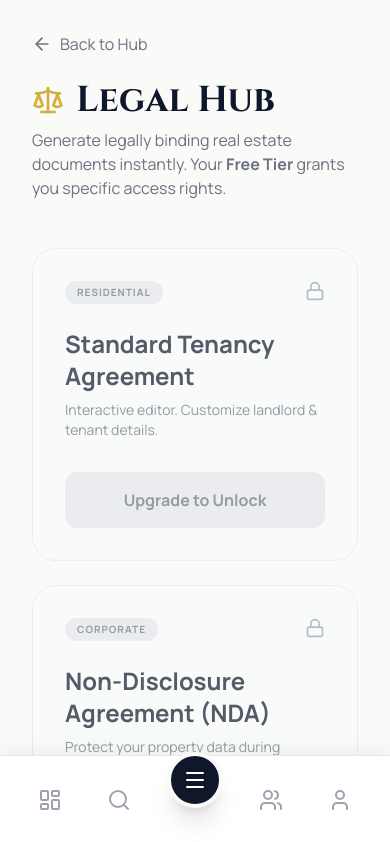
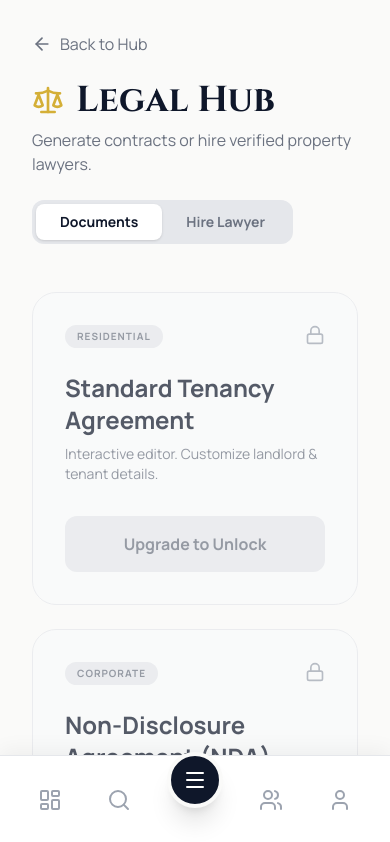
Before and after one commit to Dera-precious/belmont-properties, a Next.js app: page /legal in a window 390 px wide. Shown: the top 842 px of the page. Built offline with nearby package versions, Linux system fonts and the light colour scheme.

Commit message:
Add Lawyer Directory and AI Chat Banner to Legal Hub

```diff
--- a/src/app/legal/page.tsx
+++ b/src/app/legal/page.tsx
@@ -1,25 +1,58 @@
 'use client';
 
 import React, { useState } from 'react';
-import { useAuth } from '../context/AuthContext';
+import { useAuth } from '@/app/context/AuthContext';
 import Link from 'next/link';
-import { motion } from 'framer-motion';
+import { motion, AnimatePresence } from 'framer-motion';
 import {
     Scale, FileText, Lock, Download, CheckCircle2,
-    ArrowLeft, Loader2, PenTool, Printer, Shield
+    ArrowLeft, Loader2, PenTool, Printer, Shield,
+    Users, MessageSquare, Star, Clock, Briefcase
 } from 'lucide-react';
 
 export default function LegalHub() {
     const { user } = useAuth();
 
-    // VIEW STATE: 'hub' (Grid) or 'editor' (The Drafting Tool)
-    const [view, setView] = useState<'hub' | 'editor'>('hub');
+    // VIEW STATE: 'documents' | 'lawyers' | 'editor'
+    const [activeTab, setActiveTab] = useState<'documents' | 'lawyers'>('documents');
+    const [editorOpen, setEditorOpen] = useState(false);
 
-    // HUB STATES
+    // --- LAWYER DIRECTORY DATA ---
+    const lawyers = [
+        { id: 1, name: "Barr. Chidem K.", firm: "Legal Shield Partners", specialty: "Property Law", rate: "₦50k/hr", image: "https://images.unsplash.com/photo-1573496359142-b8d87734a5a2?q=80&w=2576&auto=format&fit=crop" },
+        { id: 2, name: "Barr. Tunde Cole", firm: "Cole & Associates", specialty: "Commercial Leasing", rate: "₦75k/hr", image: "https://images.unsplash.com/photo-1560250097-0b93528c311a?q=80&w=2574&auto=format&fit=crop" },
+        { id: 3, name: "Barr. Aisha Bello", firm: "Abuja Land Consult", specialty: "Land Titles (C of O)", rate: "₦60k/hr", image: "https://images.unsplash.com/photo-1580489944761-15a19d654956?q=80&w=2661&auto=format&fit=crop" },
+    ];
+
+    // --- DOCUMENT DATA ---
+    const documents = [
+        {
+            id: 1, title: "Standard Tenancy Agreement",
+            desc: "Interactive editor. Customize landlord & tenant details.",
+            type: "Residential", tiers: ['Free', 'Pro', 'Premium', 'Gold', 'Diamond']
+        },
+        {
+            id: 2, title: "Non-Disclosure Agreement (NDA)",
+            desc: "Protect your property data during negotiations.",
+            type: "Corporate", tiers: ['Pro', 'Premium', 'Gold', 'Diamond']
+        },
+        {
+            id: 3, title: "Commercial Lease Contract",
+            desc: "For office spaces, retail, and warehouses.",
+            type: "Commercial", tiers: ['Gold', 'Diamond']
+        },
+        {
+            id: 4, title: "Joint Venture Agreement",
+            desc: "Complex developer & landowner partnership.",
+            type: "Development", tiers: ['Diamond']
+        }
+    ];
+
+    // --- HUB STATES ---
     const [generating, setGenerating] = useState<string | null>(null);
     const [completed, setCompleted] = useState<string | null>(null);
 
-    // EDITOR STATES
+    // --- EDITOR STATES ---
     const [isDrafting, setIsDrafting] = useState(false);
     const [hasDraft, setHasDraft] = useState(false);
     const [landlord, setLandlord] = useState('');
@@ -35,18 +68,12 @@ export default function LegalHub() {
     };
 
     // --- HANDLERS ---
-
     const handleCardClick = (doc: any) => {
-        // 1. Check Permissions
-        if (!hasAccess(doc.tiers)) return; // Logic handled in UI (redirects to pricing)
-
-        // 2. If it's the Tenancy Agreement, open the Editor
+        if (!hasAccess(doc.tiers)) return;
         if (doc.title === "Standard Tenancy Agreement") {
-            setView('editor');
+            setEditorOpen(true);
             return;
         }
-
-        // 3. For others, simulate download (Demo Mode)
         setGenerating(doc.title);
         setTimeout(() => {
             setGenerating(null);
@@ -59,59 +86,22 @@ export default function LegalHub() {
         if (!landlord || !tenant) return;
         setIsDrafting(true);
         setHasDraft(false);
-
-        // Simulate AI Drafting
         setTimeout(() => {
             setIsDrafting(false);
             setHasDraft(true);
         }, 2500);
     };
 
-    // --- DATA ---
-    const documents = [
-        {
-            id: 1,
-            title: "Standard Tenancy Agreement",
-            desc: "Interactive editor. Customize landlord & tenant details.",
-            type: "Residential",
-            tiers: ['Free', 'Pro', 'Premium', 'Gold', 'Diamond']
-        },
-        {
-            id: 2,
-            title: "Non-Disclosure Agreement (NDA)",
-            desc: "Protect your property data during negotiations.",
-            type: "Corporate",
-            tiers: ['Pro', 'Premium', 'Gold', 'Diamond']
-        },
-        {
-            id: 3,
-            title: "Commercial Lease Contract",
-            desc: "For office spaces, retail, and warehouses.",
-            type: "Commercial",
-            tiers: ['Gold', 'Diamond']
-        },
-        {
-            id: 4,
-            title: "Joint Venture Agreement",
-            desc: "Complex developer & landowner partnership.",
-            type: "Development",
-            tiers: ['Diamond']
-        }
-    ];
-
     // ==========================================
-    // VIEW 1: THE EDITOR (Your Provided Code)
+    // VIEW 1: THE EDITOR (If Open)
     // ==========================================
-    if (view === 'editor') {
+    if (editorOpen) {
         return (
             <div className="min-h-screen bg-[#FAFAF9] dark:bg-[#0F172A] text-[#0F172A] dark:text-white font-sans flex flex-col transition-colors duration-500">
                 {/* HEADER */}
                 <header className="h-16 border-b border-gray-200 dark:border-gray-800 px-6 flex items-center justify-between bg-white dark:bg-[#1E293B] z-10 sticky top-0 transition-colors">
                     <div className="flex items-center gap-4">
-                        <button
-                            onClick={() => setView('hub')} // GO BACK TO HUB
-                            className="p-2 hover:bg-gray-100 dark:hover:bg-gray-700 rounded-full transition-colors text-[#0F172A] dark:text-white"
-                        >
+                        <button onClick={() => setEditorOpen(false)} className="p-2 hover:bg-gray-100 dark:hover:bg-gray-700 rounded-full transition-colors text-[#0F172A] dark:text-white">
                             <ArrowLeft size={20} />
                         </button>
                         <div className="flex items-center gap-2">
@@ -121,27 +111,22 @@ export default function LegalHub() {
                     </div>
                 </header>
 
-                {/* MAIN WORKSPACE */}
+                {/* MAIN WORKSPACE (Your Editor Code) */}
                 <div className="flex-1 flex flex-col md:flex-row overflow-hidden md:overflow-hidden overflow-y-auto">
                     {/* LEFT PANEL: Inputs */}
                     <div className="w-full md:w-1/3 border-b md:border-b-0 md:border-r border-gray-200 dark:border-gray-800 bg-white dark:bg-[#1E293B] p-6 md:p-8 overflow-y-auto flex flex-col h-auto md:h-full shrink-0 transition-colors">
                         <div className="mb-8">
-                            <div className="w-12 h-12 bg-blue-50 dark:bg-blue-900/30 rounded-xl flex items-center justify-center text-blue-900 dark:text-blue-400 mb-4">
-                                <PenTool size={24} />
-                            </div>
+                            <div className="w-12 h-12 bg-blue-50 dark:bg-blue-900/30 rounded-xl flex items-center justify-center text-blue-900 dark:text-blue-400 mb-4"><PenTool size={24} /></div>
                             <h2 className="text-2xl font-serif mb-2">Contract Drafter</h2>
                             <p className="text-gray-400 text-sm">Auto-generate legally binding agreements in seconds.</p>
                         </div>
-
                         <div className="space-y-6 flex-1">
-                            {/* Document Type Selector */}
                             <div>
                                 <label className="text-xs font-bold uppercase tracking-wider text-gray-400 block mb-2">Document Type</label>
                                 <select disabled className="w-full p-3 bg-gray-50 dark:bg-[#0F172A] border border-gray-200 dark:border-gray-700 rounded-lg text-sm outline-none text-[#0F172A] dark:text-white opacity-60 cursor-not-allowed">
                                     <option>Tenancy Agreement</option>
                                 </select>
                             </div>
-
                             <div className="p-4 bg-gray-50 dark:bg-[#0F172A] rounded-xl border border-gray-100 dark:border-gray-700 space-y-4">
                                 <p className="text-xs font-bold uppercase tracking-wider text-gray-400 mb-2">Agreement Details</p>
                                 <input type="text" placeholder="Landlord Full Name" value={landlord} onChange={(e) => setLandlord(e.target.value)} className="w-full p-3 bg-white dark:bg-[#1E293B] border border-gray-200 dark:border-gray-700 rounded-lg text-sm outline-none focus:border-[#D4AF37] text-[#0F172A] dark:text-white" />
@@ -153,7 +138,6 @@ export default function LegalHub() {
                                 </div>
                             </div>
                         </div>
-
                         <button onClick={handleDraft} disabled={isDrafting || !landlord || !tenant} className="w-full mt-8 py-4 bg-[#0F172A] dark:bg-white text-white dark:text-[#0F172A] rounded-xl font-bold flex items-center justify-center gap-2 hover:bg-[#D4AF37] dark:hover:bg-[#D4AF37] transition-all disabled:opacity-50 disabled:cursor-not-allowed">
                             {isDrafting ? (<> <Loader2 size={20} className="animate-spin" /> Drafting Clauses... </>) : (<> <FileText size={20} /> Generate Agreement </>)}
                         </button>
@@ -162,21 +146,12 @@ export default function LegalHub() {
                     {/* RIGHT PANEL: Preview */}
                     <div className="w-full md:w-2/3 bg-gray-100 dark:bg-black p-6 md:p-8 flex items-center justify-center overflow-y-auto relative min-h-[600px] md:min-h-full transition-colors">
                         <motion.div initial={{ y: 20, opacity: 0 }} animate={{ y: 0, opacity: 1 }} className="bg-white w-full md:w-[595px] min-h-[600px] md:min-h-[842px] shadow-2xl p-8 md:p-12 relative text-[10px] leading-relaxed text-justify text-gray-800 font-serif">
-                            <div className="absolute inset-0 flex items-center justify-center opacity-[0.03] pointer-events-none">
-                                <Shield size={300} />
-                            </div>
-
+                            <div className="absolute inset-0 flex items-center justify-center opacity-[0.03] pointer-events-none"><Shield size={300} /></div>
                             {!hasDraft && !isDrafting ? (
-                                <div className="h-full flex flex-col items-center justify-center text-gray-300 space-y-4">
-                                    <FileText size={64} />
-                                    <p className="font-sans text-sm text-center">Enter details to generate a draft</p>
-                                </div>
+                                <div className="h-full flex flex-col items-center justify-center text-gray-300 space-y-4"><FileText size={64} /><p className="font-sans text-sm text-center">Enter details to generate a draft</p></div>
                             ) : (
                                 <div className={isDrafting ? 'blur-sm transition-all' : ''}>
-                                    <div className="text-center mb-8 border-b-2 border-[#0F172A] pb-4">
-                                        <h1 className="text-xl md:text-2xl font-bold text-[#0F172A] mb-1">TENANCY AGREEMENT</h1>
-                                        <p className="text-gray-500 font-sans text-xs">Prepared by Belmont Legal Shield AI</p>
-                                    </div>
+                                    <div className="text-center mb-8 border-b-2 border-[#0F172A] pb-4"><h1 className="text-xl md:text-2xl font-bold text-[#0F172A] mb-1">TENANCY AGREEMENT</h1><p className="text-gray-500 font-sans text-xs">Prepared by Belmont Legal Shield AI</p></div>
                                     <div className="space-y-4 text-xs">
                                         <p><strong>THIS TENANCY AGREEMENT</strong> is made this <span className="underline">{new Date().toLocaleDateString()}</span> BETWEEN:</p>
                                         <p><strong>{landlord || "_________________"}</strong> (Hereinafter referred to as the "LANDLORD") of the one part;</p>
@@ -190,39 +165,14 @@ export default function LegalHub() {
                                             <li>The Tenant shall keep the interior of the premises in good and tenantable repair.</li>
                                             <li>The Tenant shall not sublet the premises without written consent.</li>
                                         </ol>
-                                        <div className="mt-16 flex justify-between gap-4">
-                                            <div className="text-center w-1/2"><div className="w-full h-0.5 bg-gray-300 mb-2"></div><p>Signed by Landlord</p></div>
-                                            <div className="text-center w-1/2"><div className="w-full h-0.5 bg-gray-300 mb-2"></div><p>Signed by Tenant</p></div>
+                                        <div className="mt-16 flex justify-between gap-4"><div className="text-center w-1/2"><div className="w-full h-0.5 bg-gray-300 mb-2"></div><p>Signed by Landlord</p></div><div className="text-center w-1/2"><div className="w-full h-0.5 bg-gray-300 mb-2"></div><p>Signed by Tenant</p></div></div>
                                     </div>
-                                    </div>
-                                    {hasDraft && (
-                                        <motion.div initial={{ scale: 2, opacity: 0, rotate: -20 }} animate={{ scale: 1, opacity: 1, rotate: -12 }} transition={{ type: "spring", stiffness: 200, damping: 10 }} className="absolute bottom-12 right-12 md:bottom-24 md:right-24 border-4 border-green-600 text-green-600 rounded-full w-24 h-24 md:w-32 md:h-32 flex items-center justify-center font-bold text-center p-2 opacity-80">
-                                            <div className="border border-green-600 rounded-full w-20 h-20 md:w-28 md:h-28 flex flex-col items-center justify-center">
-                                                <CheckCircle2 size={24} />
-                                                <span className="text-[8px] md:text-[10px] uppercase mt-1">Belmont Legal</span>
-                                                <span className="text-xs md:text-sm font-black">VERIFIED</span>
-                                                <span className="text-[8px]">{new Date().toLocaleDateString()}</span>
-                                            </div>
-                                        </motion.div>
-                                    )}
+                                    {hasDraft && <motion.div initial={{ scale: 2, opacity: 0, rotate: -20 }} animate={{ scale: 1, opacity: 1, rotate: -12 }} className="absolute bottom-12 right-12 md:bottom-24 md:right-24 border-4 border-green-600 text-green-600 rounded-full w-24 h-24 md:w-32 md:h-32 flex items-center justify-center font-bold text-center p-2 opacity-80"><div className="border border-green-600 rounded-full w-20 h-20 md:w-28 md:h-28 flex flex-col items-center justify-center"><CheckCircle2 size={24} /><span className="text-[8px] md:text-[10px] uppercase mt-1">Belmont Legal</span><span className="text-xs md:text-sm font-black">VERIFIED</span><span className="text-[8px]">{new Date().toLocaleDateString()}</span></div></motion.div>}
                                 </div>
                             )}
-                            {isDrafting && (
-                                <div className="absolute inset-0 flex items-center justify-center bg-white/50 z-20">
-                                    <div className="bg-[#0F172A] text-white px-6 py-3 rounded-full flex items-center gap-3 shadow-xl">
-                                        <PenTool size={18} className="animate-bounce" />
-                                        <span>Writing Clauses...</span>
-                                    </div>
-                                </div>
-                            )}
+                            {isDrafting && <div className="absolute inset-0 flex items-center justify-center bg-white/50 z-20"><div className="bg-[#0F172A] text-white px-6 py-3 rounded-full flex items-center gap-3 shadow-xl"><PenTool size={18} className="animate-bounce" /><span>Writing Clauses...</span></div></div>}
                         </motion.div>
-                        {hasDraft && (
-                            <motion.div initial={{ y: 50, opacity: 0 }} animate={{ y: 0, opacity: 1 }} className="absolute bottom-8">
-                                <button className="px-8 py-3 bg-[#D4AF37] text-[#0F172A] font-bold rounded-full shadow-lg hover:scale-105 transition-transform flex items-center gap-2">
-                                    <Printer size={18} /> Print Agreement
-                                </button>
-                            </motion.div>
-                        )}
+                        {hasDraft && <motion.div initial={{ y: 50, opacity: 0 }} animate={{ y: 0, opacity: 1 }} className="absolute bottom-8"><button className="px-8 py-3 bg-[#D4AF37] text-[#0F172A] font-bold rounded-full shadow-lg hover:scale-105 transition-transform flex items-center gap-2"><Printer size={18} /> Print Agreement</button></motion.div>}
                     </div>
                 </div>
             </div>
@@ -230,25 +180,51 @@ export default function LegalHub() {
     }
 
     // ==========================================
-    // VIEW 2: THE HUB (Grid of Cards)
+    // VIEW 2: THE HUB (Tabs for Documents / Lawyers)
     // ==========================================
     return (
         <div className="min-h-screen bg-[#FAFAF9] dark:bg-[#0F172A] p-8 font-sans transition-colors duration-500 pb-32">
+
+            {/* HEADER SECTION */}
             <div className="max-w-6xl mx-auto mb-12">
                 <Link href="/" className="flex items-center gap-2 text-gray-500 dark:text-gray-400 hover:text-[#0F172A] dark:hover:text-white mb-6 transition-colors">
                     <ArrowLeft size={20} /> Back to Hub
                 </Link>
+                <div className="flex flex-col md:flex-row justify-between items-start md:items-end gap-6">
+                    <div>
                         <div className="flex items-center gap-3 text-[#D4AF37] mb-2">
                             <Scale size={32} />
                             <h1 className="text-4xl font-serif font-bold text-[#0F172A] dark:text-white">Legal Hub</h1>
                         </div>
                         <p className="text-gray-500 dark:text-gray-400 max-w-xl">
-                    Generate legally binding real estate documents instantly.
-                    Your <strong>{user?.tier || 'Free'} Tier</strong> grants you specific access rights.
+                            Generate contracts or hire verified property lawyers.
                         </p>
                     </div>
 
-            <div className="max-w-6xl mx-auto grid grid-cols-1 md:grid-cols-2 gap-6">
+                    {/* TAB SWITCHER */}
+                    <div className="flex bg-gray-200 dark:bg-gray-800 p-1 rounded-xl">
+                        <button
+                            onClick={() => setActiveTab('documents')}
+                            className={`px-6 py-2 rounded-lg font-bold text-sm transition-all ${activeTab === 'documents' ? 'bg-white dark:bg-[#1E293B] shadow text-[#0F172A] dark:text-white' : 'text-gray-500'}`}
+                        >
+                            Documents
+                        </button>
+                        <button
+                            onClick={() => setActiveTab('lawyers')}
+                            className={`px-6 py-2 rounded-lg font-bold text-sm transition-all ${activeTab === 'lawyers' ? 'bg-white dark:bg-[#1E293B] shadow text-[#0F172A] dark:text-white' : 'text-gray-500'}`}
+                        >
+                            Hire Lawyer
+                        </button>
+                    </div>
+                </div>
+            </div>
+
+            {/* CONTENT AREA */}
+            <div className="max-w-6xl mx-auto">
+
+                {/* TAB 1: DOCUMENT GENERATOR */}
+                {activeTab === 'documents' && (
+                    <div className="grid grid-cols-1 md:grid-cols-2 gap-6">
                         {documents.map((doc) => {
                             const locked = !hasAccess(doc.tiers);
                             return (
@@ -267,13 +243,8 @@ export default function LegalHub() {
                                             Upgrade to Unlock
                                         </Link>
                                     ) : (
-                                <button
-                                    onClick={() => handleCardClick(doc)}
-                                    disabled={generating === doc.title}
-                                    className={`w-full py-4 rounded-xl font-bold flex items-center justify-center gap-2 text-white transition-all ${completed === doc.title ? 'bg-green-600' : 'bg-[#0F172A] dark:bg-white dark:text-[#0F172A] hover:bg-[#D4AF37] dark:hover:bg-[#D4AF37] hover:text-white'}`}
-                                >
+                                        <button onClick={() => handleCardClick(doc)} disabled={generating === doc.title} className={`w-full py-4 rounded-xl font-bold flex items-center justify-center gap-2 text-white transition-all ${completed === doc.title ? 'bg-green-600' : 'bg-[#0F172A] dark:bg-white dark:text-[#0F172A] hover:bg-[#D4AF37] dark:hover:bg-[#D4AF37] hover:text-white'}`}>
                                             {generating === doc.title ? (<><Loader2 className="animate-spin" /> Generating...</>) : completed === doc.title ? (<><CheckCircle2 /> Download Ready</>) : (
-                                        // IF IT IS TENANCY AGREEMENT, SHOW 'OPEN EDITOR', ELSE 'GENERATE'
                                                 doc.title === "Standard Tenancy Agreement" ? <><PenTool size={18} /> Open Editor</> : <><FileText size={18} /> Generate Document</>
                                             )}
                                         </button>
@@ -282,6 +253,50 @@ export default function LegalHub() {
                             );
                         })}
                     </div>
+                )}
+
+                {/* TAB 2: LAWYER DIRECTORY */}
+                {activeTab === 'lawyers' && (
+                    <div className="space-y-6">
+                        {/* ASK A LAWYER BANNER */}
+                        <div className="bg-[#D4AF37] rounded-3xl p-8 flex flex-col md:flex-row items-center justify-between shadow-xl relative overflow-hidden">
+                            <div className="absolute top-0 right-0 w-64 h-64 bg-white opacity-20 rounded-full blur-3xl translate-x-10 -translate-y-10"></div>
+                            <div className="relative z-10 mb-6 md:mb-0 text-center md:text-left">
+                                <h2 className="text-2xl font-serif font-bold text-[#0F172A] mb-2 flex items-center gap-2 justify-center md:justify-start">
+                                    <MessageSquare size={28} /> Ask AI Lawyer
+                                </h2>
+                                <p className="text-[#0F172A]/80 text-sm font-bold">Get instant answers to property law questions.</p>
+                            </div>
+                            <button className="relative z-10 px-8 py-3 bg-[#0F172A] text-white font-bold rounded-xl hover:scale-105 transition-transform flex items-center gap-2">
+                                Start Chat (Beta)
+                            </button>
+                        </div>
+
+                        {/* LAWYER GRID */}
+                        <div className="grid grid-cols-1 md:grid-cols-3 gap-6">
+                            {lawyers.map(lawyer => (
+                                <div key={lawyer.id} className="bg-white dark:bg-[#1E293B] rounded-3xl border border-gray-100 dark:border-gray-700 overflow-hidden hover:shadow-xl transition-all group">
+                                    <div className="h-48 bg-gray-200 relative">
+                                        <img src={lawyer.image} alt={lawyer.name} className="w-full h-full object-cover grayscale group-hover:grayscale-0 transition-all duration-500" />
+                                    </div>
+                                    <div className="p-6">
+                                        <h3 className="font-bold text-lg text-[#0F172A] dark:text-white">{lawyer.name}</h3>
+                                        <p className="text-xs text-gray-500 dark:text-gray-400 mb-4">{lawyer.firm}</p>
+                                        <div className="flex justify-between items-center text-sm font-medium mb-6">
+                                            <span className="flex items-center gap-1 text-gray-600 dark:text-gray-300"><Briefcase size={14} className="text-[#D4AF37]" /> {lawyer.specialty}</span>
+                                            <span className="flex items-center gap-1 text-[#0F172A] dark:text-white font-bold"><Clock size={14} className="text-gray-400" /> {lawyer.rate}</span>
+                                        </div>
+                                        <button className="w-full py-3 border border-[#0F172A] dark:border-white text-[#0F172A] dark:text-white rounded-xl font-bold hover:bg-[#0F172A] hover:text-white dark:hover:bg-white dark:hover:text-[#0F172A] transition-colors">
+                                            Book Consultation
+                                        </button>
+                                    </div>
+                                </div>
+                            ))}
+                        </div>
+                    </div>
+                )}
+
+            </div>
         </div>
     );
 }
```
Lines whose indentation alone changed are shown as unchanged.
